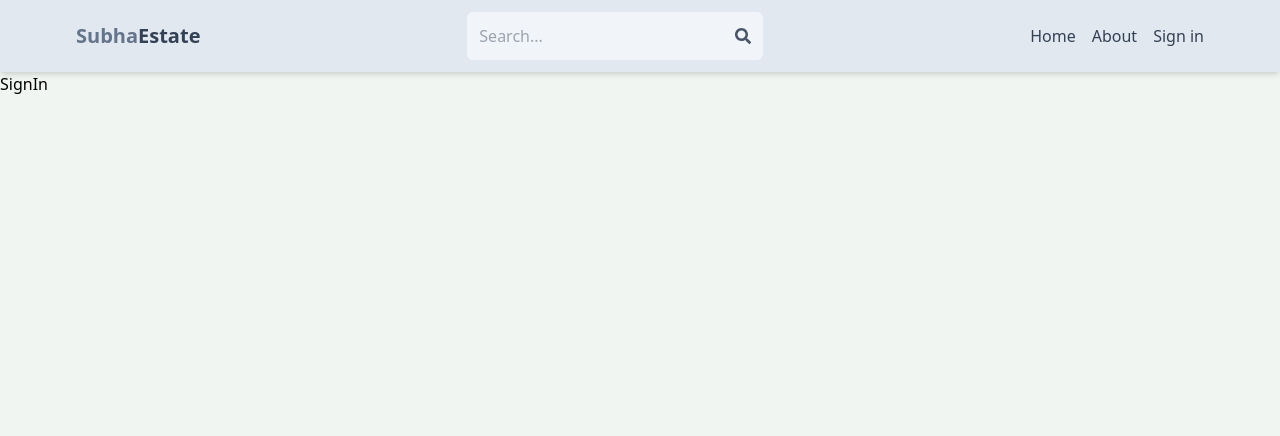
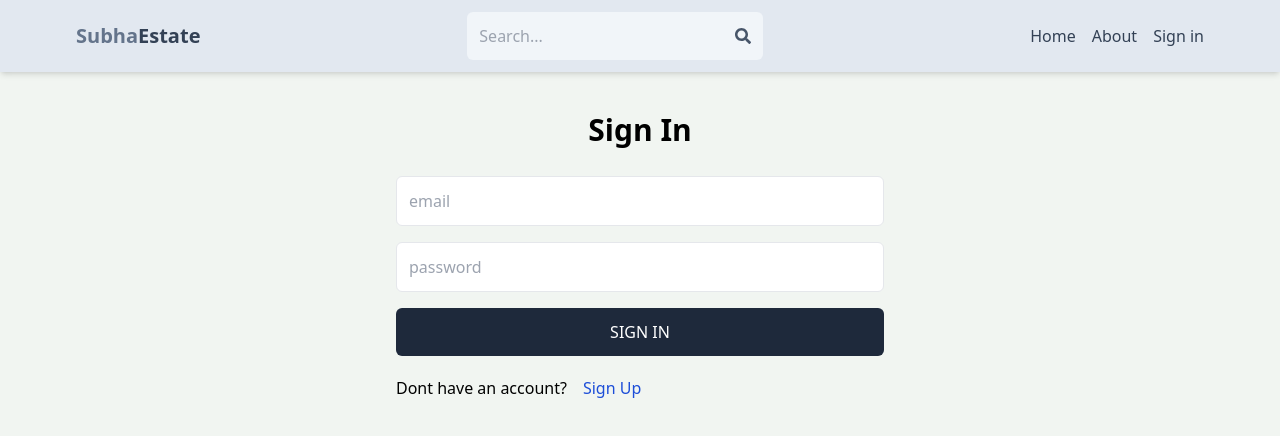
Before and after one commit to subhadeepghosh456/MERN_Realstate, a React (Vite) app in the folder client/: page /sign-in in a window 1280 px wide. Shown: the top 436 px of the page. Built offline with nearby package versions, Linux system fonts and the light colour scheme.

Commit message:
Sign In Page complete

```diff
--- a/client/src/pages/SignIn.jsx
+++ b/client/src/pages/SignIn.jsx
@@ -1,7 +1,84 @@
-import React from "react";
+import React, { useState } from "react";
+import { Link, useNavigate } from "react-router-dom";
 
 const SignIn = () => {
-  return <div>SignIn</div>;
+  const [formData, setFormData] = useState({});
+  const [error, setError] = useState(null);
+  const [loading, setLoading] = useState();
+
+  const navigate = useNavigate();
+
+  const handleChange = (e) => {
+    setFormData({
+      ...formData,
+      [e.target.id]: e.target.value,
+    });
+  };
+
+  // console.log(formData);
+
+  const handleSubmit = async (e) => {
+    e.preventDefault();
+    try {
+      setLoading(true);
+      const res = await fetch("/api/auth/signin", {
+        method: "POST",
+        headers: {
+          "Content-Type": "application/json",
+        },
+        body: JSON.stringify(formData),
+      });
+
+      const data = await res.json();
+      if (data.success === false) {
+        setError(data.message);
+        setLoading(false);
+        return;
+      }
+      navigate("/");
+      setLoading(false);
+      setError(null);
+    } catch (error) {
+      setLoading(false);
+      setError(error.message);
+    }
+    // console.log(data);
+  };
+
+  return (
+    <div className="p-3 max-w-lg mx-auto">
+      <h1 className="text-3xl text-center font-semibold my-7">Sign In</h1>
+      <form onSubmit={handleSubmit} className="flex flex-col gap-4">
+        <input
+          type="email"
+          placeholder="email"
+          className="border p-3 rounded-md"
+          id="email"
+          onChange={handleChange}
+        />
+        <input
+          type="password"
+          placeholder="password"
+          className="border p-3 rounded-md"
+          id="password"
+          onChange={handleChange}
+        />
+        <button
+          disabled={loading}
+          className="bg-slate-800 text-white p-3 rounded-md uppercase hover:opacity-95 disabled:opacity-80"
+        >
+          {loading ? "Loading..." : "Sign In"}
+        </button>
+      </form>
+      <div className=" flex gap-4 mt-5">
+        <p>Dont have an account?</p>
+        <Link to={"/sign-up"}>
+          <span className="text-blue-700">Sign Up</span>
+        </Link>
+      </div>
+      {error && <p className="text-red-500 mt-5">{error}</p>}
+    </div>
+  );
 };
 
 export default SignIn;
```
